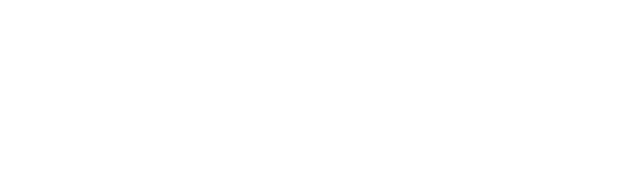
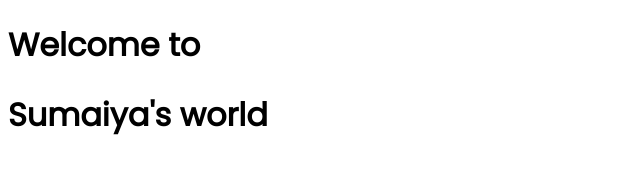
Before and after one commit to amatullahsumaiya/developer-portfolio, a plain HTML site: page index.html in a window 1280 px wide. Shown: the whole page, without its empty margins (0-640 px from the left). Drawn offline with Linux system fonts and the light colour scheme.

Commit message:
portfolio commit

```diff
--- a/index.html
+++ b/index.html
@@ -5,9 +5,15 @@
     <meta http-equiv="X-UA-Compatible" content="IE=edge">
     <meta name="viewport" content="width=device-width, initial-scale=1.0">
     <title>Sumaiya portfolio</title>
+    <link rel="preconnect" href="https://fonts.googleapis.com">
+    <link rel="preconnect" href="https://fonts.gstatic.com" crossorigin>
+    <link href="https://fonts.googleapis.com/css2?family=Poppins&display=swap" rel="stylesheet">
+
     <link rel="stylesheet" href="style.css">
 </head>
 <body>
+    <h1>Welcome to</h1>
+    <h1> Sumaiya's world</h1>
 
 </body>
 </html>
--- a/style.css
+++ b/style.css
@@ -0,0 +1,3 @@
+body {
+    font-family: 'Poppins', sans-serif;
+}
```
Also changed, not shown: image/296305699_558555179392319_8791872882316104347_n.jpg (added), image/311053858_829970211763239_264043449611054778_n.jpg (added), image/sumaiya gdhjkgfds.jpg (added), image/sumaiya.jpg (added), jhankar/dream-bg.png (added), jhankar/exp-bg.png (added), jhankar/jhankar.png (added), jhankar/jhankar2.png (added), jhankar/my-bg.png (added), jhankar/my-bg2.png (added), jhankar/top-banner.png (added).
